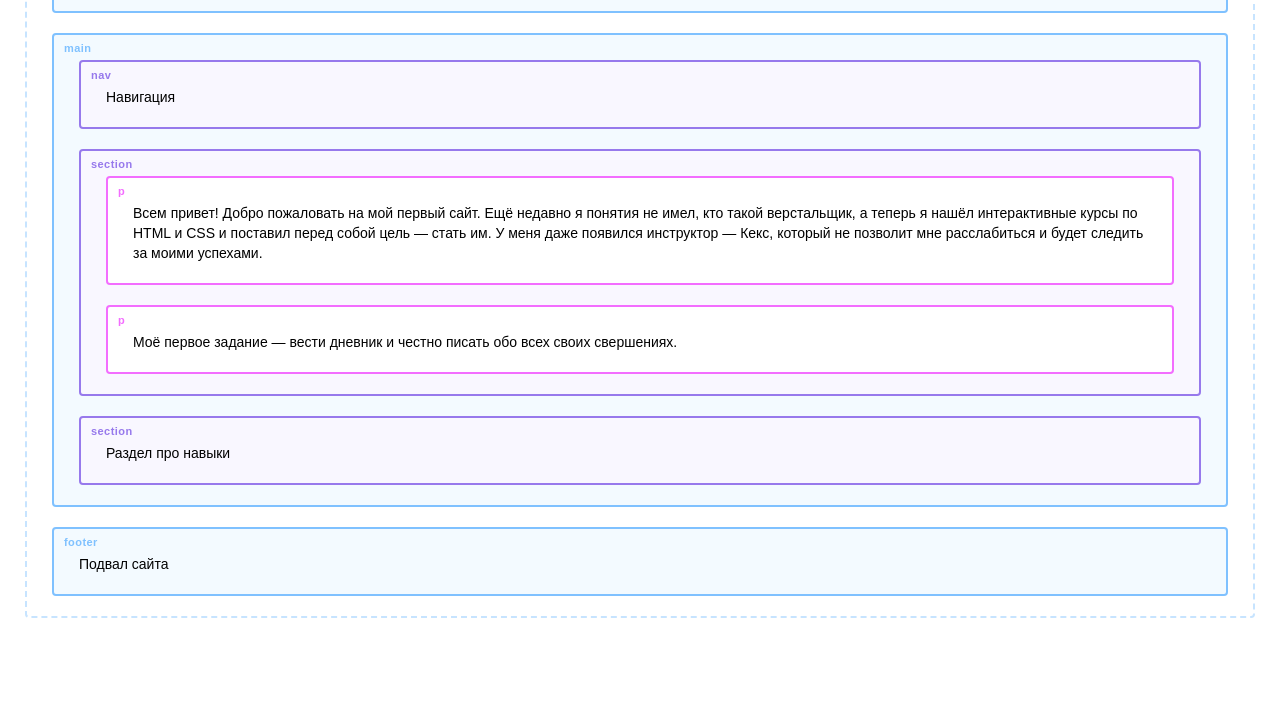
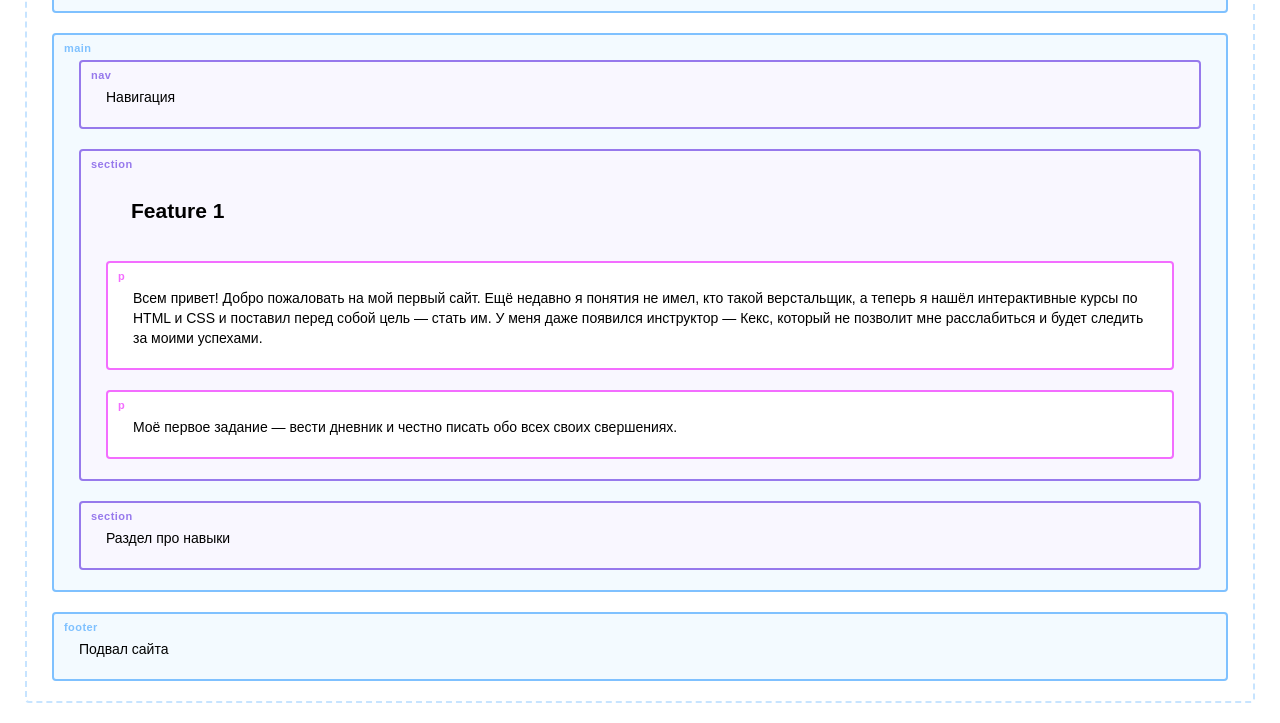
Before and after one commit to kotser1/Keksholidays, a plain HTML site: page index.html in a window 1280 px wide. Shown: the part 157-880 px from the top of the page. Before the commit the page ends 800 px from the top, so only its background shows below. Drawn offline with Linux system fonts and the light colour scheme; a web font is replaced by a local one.

Commit message:
feature1 fix

```diff
--- a/index.html
+++ b/index.html
@@ -16,6 +16,7 @@
         Навигация
       </nav>
       <section>
+        <h2>Feature 1</h2>
         <p>Всем привет! Добро пожаловать на мой первый сайт. Ещё недавно я понятия не имел, кто такой верстальщик, а теперь я нашёл интерактивные курсы по HTML и CSS и поставил перед собой цель — стать им. У меня даже появился инструктор — Кекс, который не позволит мне расслабиться и будет следить за моими успехами.</p>
         <p>Моё первое задание — вести дневник и честно писать обо всех своих свершениях.</p>
       </section>
```
